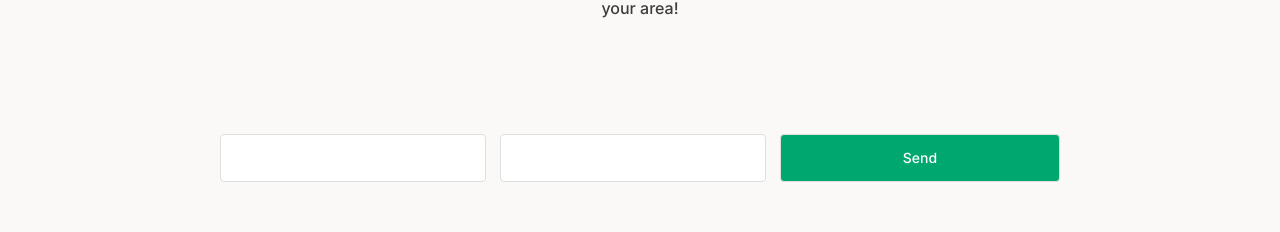
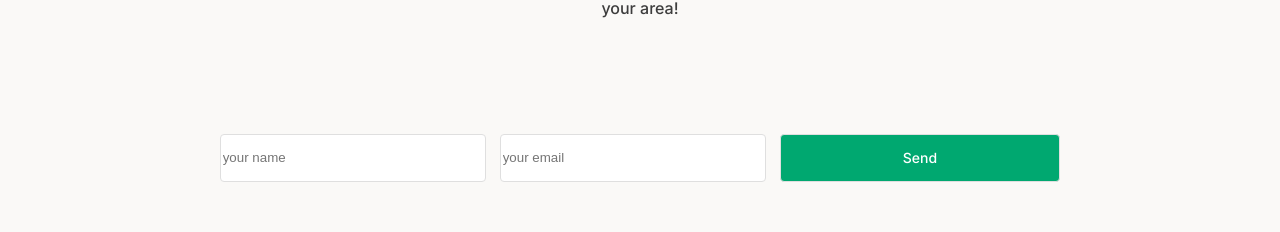
Before and after one commit to enicio/hapu-landpage, a React (Create React App) app: page / in a window 1280 px wide. Shown: the part 1219-1451 px from the top of the page. Built offline with nearby package versions, Linux system fonts and the light colour scheme.

Commit message:
test github actions with test error

```diff
--- a/src/components/form/form.jsx
+++ b/src/components/form/form.jsx
@@ -28,8 +28,8 @@ if(errorStatus) return <StatusSubscribe message="Somethings goes wrong, try agai
 	return (
 		<>
 			<form onSubmit={handleSubmit}>
-				<input onChange={ handleChange} type="text" name="name" aria-label="name-input" required/>
-				<input onChange={ handleChange} type="email" name="email" aria-label="email-input" required/>
+				<input onChange={ handleChange} placeholder="your name" type="text" name="name" aria-label="name-input" required/>
+				<input onChange={ handleChange} placeholder="your email" type="email" name="email" aria-label="email-input" required/>
 				<input type="submit" value="Send"/>
 			</form>
 			<hr/>
```
